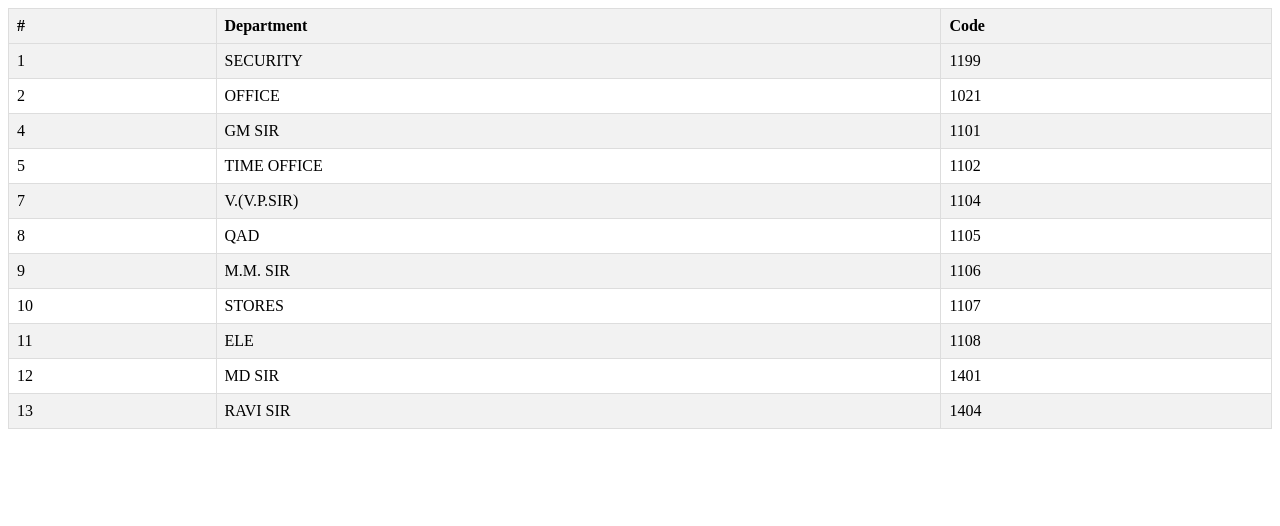
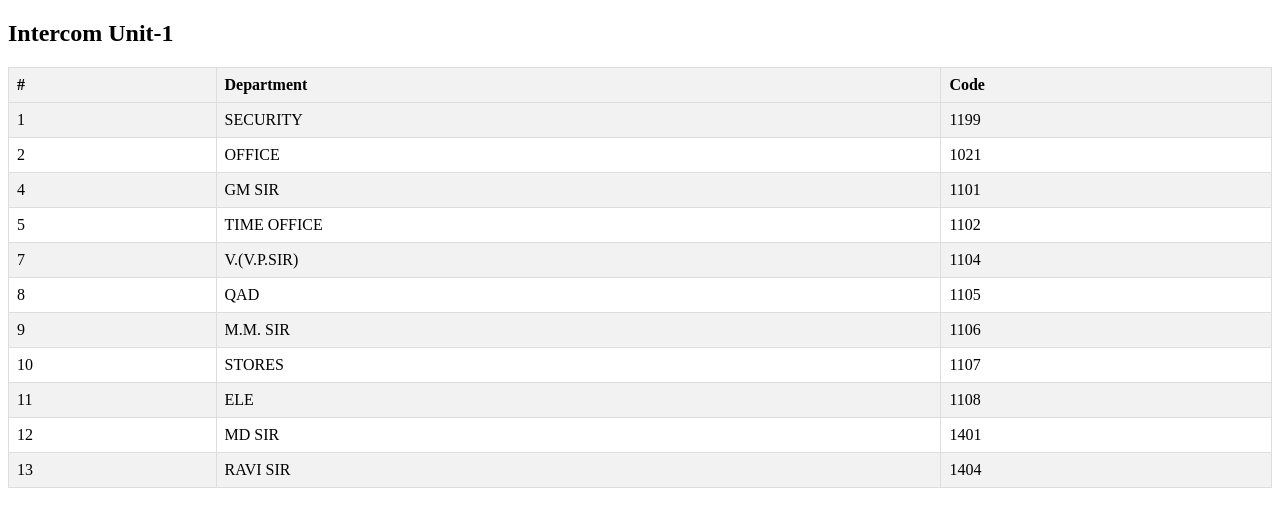
Before and after one commit to jp-techh/spintex_intercom, a plain HTML site: page index.html in a window 1280 px wide. Drawn offline with Linux system fonts and the light colour scheme.

Commit message:
Update index.html

```diff
--- a/index.html
+++ b/index.html
@@ -27,7 +27,7 @@
 </style>
 </head>
 <body>
-
+<h2>Intercom Unit-1</h2>
 <table>
   <tr>
     <th>#</th>
```
